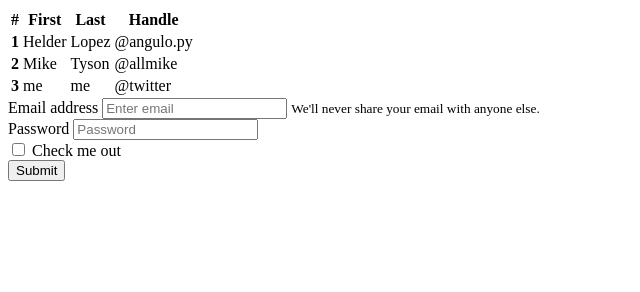
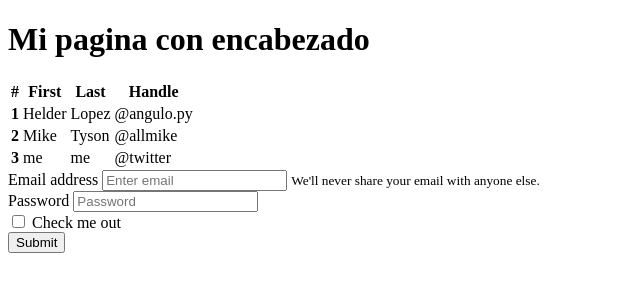
Before and after one commit to Bastidas97/pw219311, a plain HTML site: page index.html in a window 1280 px wide. Shown: the whole page, without its empty margins (0-640 px from the left). Drawn offline with Linux system fonts and the light colour scheme.

Commit message:
Encabezado principal en index

```diff
--- a/index.html
+++ b/index.html
@@ -9,7 +9,7 @@
 		<link rel="stylesheet" href="">
 	</head>
 	<body>
-
+			<h1>Mi pagina con encabezado</h1>
 		<div>
 
 		<table class="table">
```
